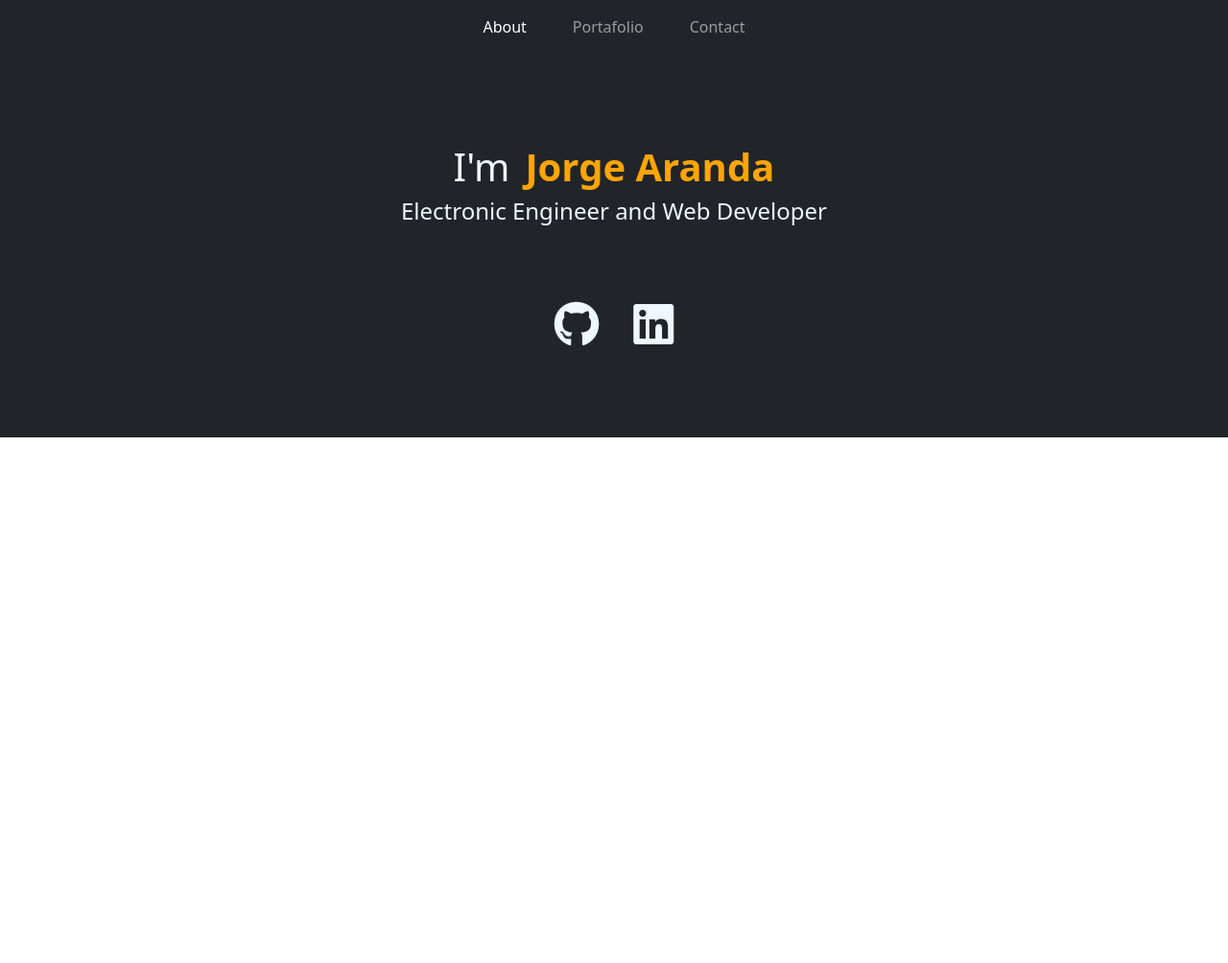
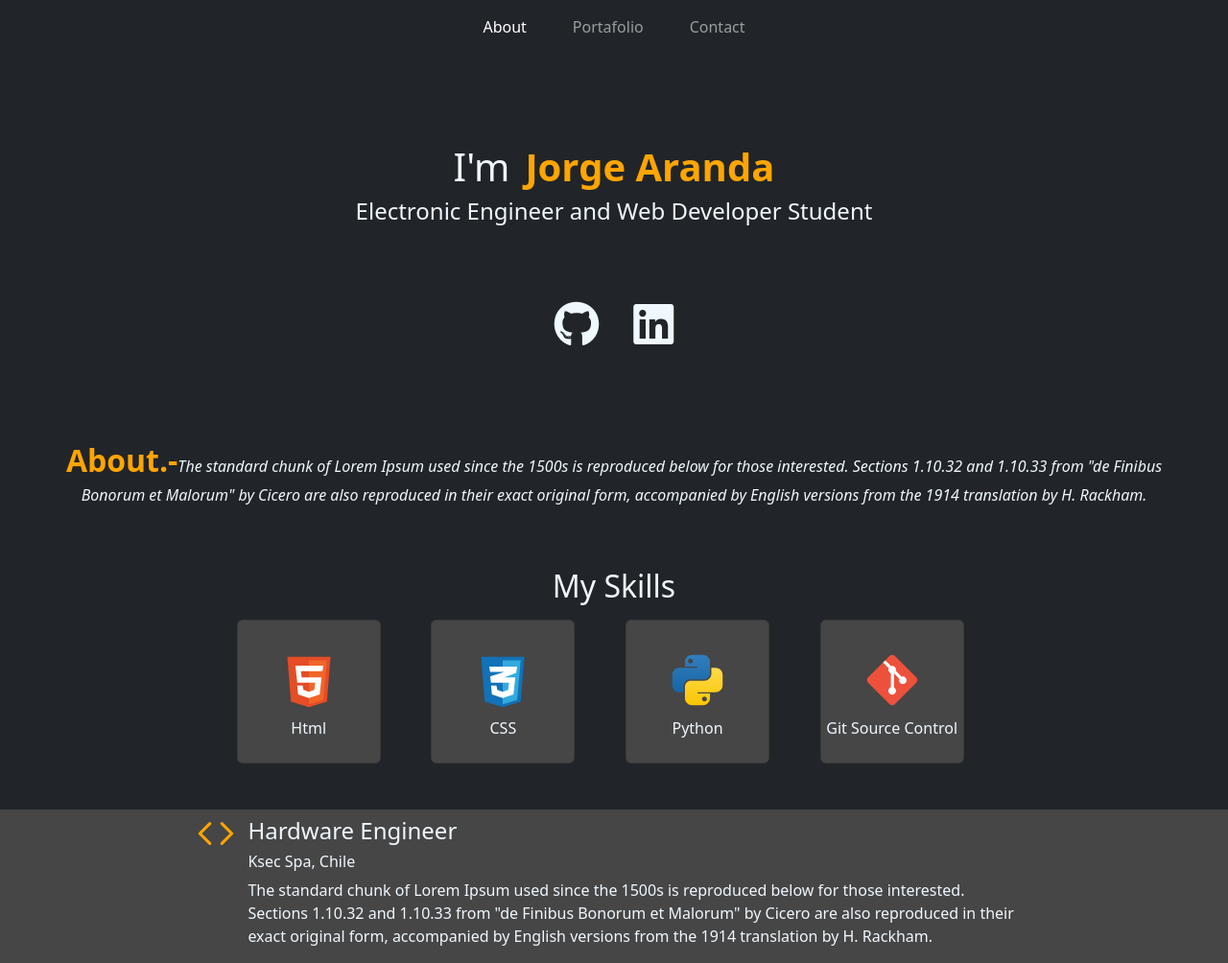
Before and after one commit to jayito0509/fork1, a plain HTML site: page index.html in a window 1280 px wide. Shown: the whole page at 96% size. Before the commit the page ends 800 px from the top, so only its background shows below. Drawn offline with nearby package versions, Linux system fonts and the light colour scheme.

Commit message:
Se agrego el apartado de Skills y se empieza a trabajar en el apartado experience

```diff
--- a/assets/css/style.css
+++ b/assets/css/style.css
@@ -1,7 +1,13 @@
+
+body {
+    color: aliceblue;
+}
+
 .style-navbar div{
     display: flex;
     justify-content: center;
     align-items: center;
+
 }
 
 .style-present{
@@ -11,3 +17,39 @@
     justify-content: center;
     align-items: center;
 }
+
+.style-about{
+    color: aliceblue;
+    text-align: center;
+}
+
+.style-card {
+    background-color: rgb(70, 70, 70);
+    height: 150px;
+    width: 150px;
+    text-align: center;
+    align-items: center;
+    color: aliceblue;
+}
+
+.style-card img{
+    height: 60px;
+    width: 60px;
+}
+
+.style-experience{
+
+    background-color:rgb(70, 70, 70) ;
+}
+
+.experience {
+    padding-inline: 15%;
+    display: flex;
+    justify-content: center;
+}
+
+
+.style-experience img{
+    height: 50px;
+    width: 50px;
+}
--- a/index.html
+++ b/index.html
@@ -9,9 +9,9 @@
     <link rel="stylesheet" href="./assets/css/style.css">
     <script src="https://kit.fontawesome.com/5548de2fe0.js" crossorigin="anonymous"></script>
 </head>
-<body>
+<body class="bg-dark">
     <!--Navbar de la pagina-->
-    <nav class="navbar navbar-expand-lg navbar-dark bg-dark style-navbar">
+    <nav class="navbar navbar-expand-lg navbar-dark  style-navbar">
         <div class="collapse navbar-collapse" id="navbarNav">
             <ul class="navbar-nav">
               <li class="nav-item mx-3">
@@ -28,10 +28,10 @@
     </nav>
 
     <!--Presentación-->
-    <div class="bg-dark style-present">
+    <div class="style-present">
         <div style="text-align: center; align-self: center;">
             <h1><span>I'm</span><strong class="ms-3" style="color:orange">Jorge Aranda</strong></h1>
-            <h4 class="pb-4">Electronic Engineer and Web Developer</h4>
+            <h4 class="pb-4">Electronic Engineer and Web Developer Student</h4>
             <div class="bg-dark style-rs pt-5">
                 <i class="fa-brands fa-github fa-3x mx-3"></i>
                 <i class="fa-brands fa-linkedin fa-3x mx-3"></i>
@@ -40,6 +40,62 @@
 
     </div>
 
+    <!--About-->
+
+    <div class="style-about d-flex justify-content-center mx-5">
+      <p><strong style="color:orange" class="fs-2">About.-</strong><em>The standard chunk of Lorem Ipsum used since the 1500s is reproduced below for those interested.
+        Sections 1.10.32 and 1.10.33 from "de Finibus Bonorum et Malorum" by Cicero are also reproduced
+        in their exact original form, accompanied by English versions from the 1914 translation by H. Rackham.</em></p>
+    </div>
+
+    <!--Skills-->
+    <div class=" mt-5  style-skills d-flex justify-content-center">
+      <h2>My Skills</h2>
+
+    </div>
+    <div class="container-fluid texto-light px-4 mt-0">
+      <div class="row mx-2 gx-4 gy-1 mt-1 justify-content-center">
+        <div class="col-2">
+          <div class="card style-card d-flex justify-content-center">
+            <img src="./assets/imgs/html-5-svgrepo-com.svg" class="card-img-top m-2" alt="html5">
+            <p class="card-text">Html</p>
+          </div>
+        </div>
+        <div class="col-2">
+          <div class="card style-card d-flex justify-content-center">
+            <img src="./assets/imgs/css-3-svgrepo-com.svg" class="card-img-top m-2 " alt="css">
+            <p class="card-text">CSS</p>
+          </div>
+        </div>
+        <div class="col-2">
+          <div class="card style-card d-flex justify-content-center">
+            <img src="./assets/imgs/python-svgrepo-com.svg" class="card-img-top m-2" alt="python">
+            <p class="card-text">Python</p>
+          </div>
+        </div>
+        <div class="col-2">
+          <div class="card style-card d-flex justify-content-center">
+            <img src="./assets/imgs/git-svgrepo-com.svg" class="card-img-top m-2" alt="git">
+            <p class="card-text">Git Source Control</p>
+          </div>
+        </div>
+      </div>
+    </div>
+
+    <!--Experience-->
+
+    <div class="style-experience container-fluid mt-5">
+      <div class="experience">
+        <img src="./assets/imgs/horizontal-svgrepo-com.svg" alt="viñeta" class="align-top">
+        <div class="pt-2 mx-2">
+          <h4>Hardware Engineer</h4>
+          <h6>Ksec Spa, Chile</h6>
+          <p>The standard chunk of Lorem Ipsum used since the 1500s is reproduced below for those interested.
+            Sections 1.10.32 and 1.10.33 from "de Finibus Bonorum et Malorum" by Cicero are also reproduced
+            in their exact original form, accompanied by English versions from the 1914 translation by H. Rackham.</p>
+        </div>
+      </div>
+    </div>
 
 </body>
 </html>
```
Also changed, not shown: assets/imgs/css-3-svgrepo-com.svg (added), assets/imgs/git-svgrepo-com.svg (added), assets/imgs/horizontal-svgrepo-com.svg (added), assets/imgs/html-5-svgrepo-com.svg (added), assets/imgs/python-svgrepo-com.svg (added).
